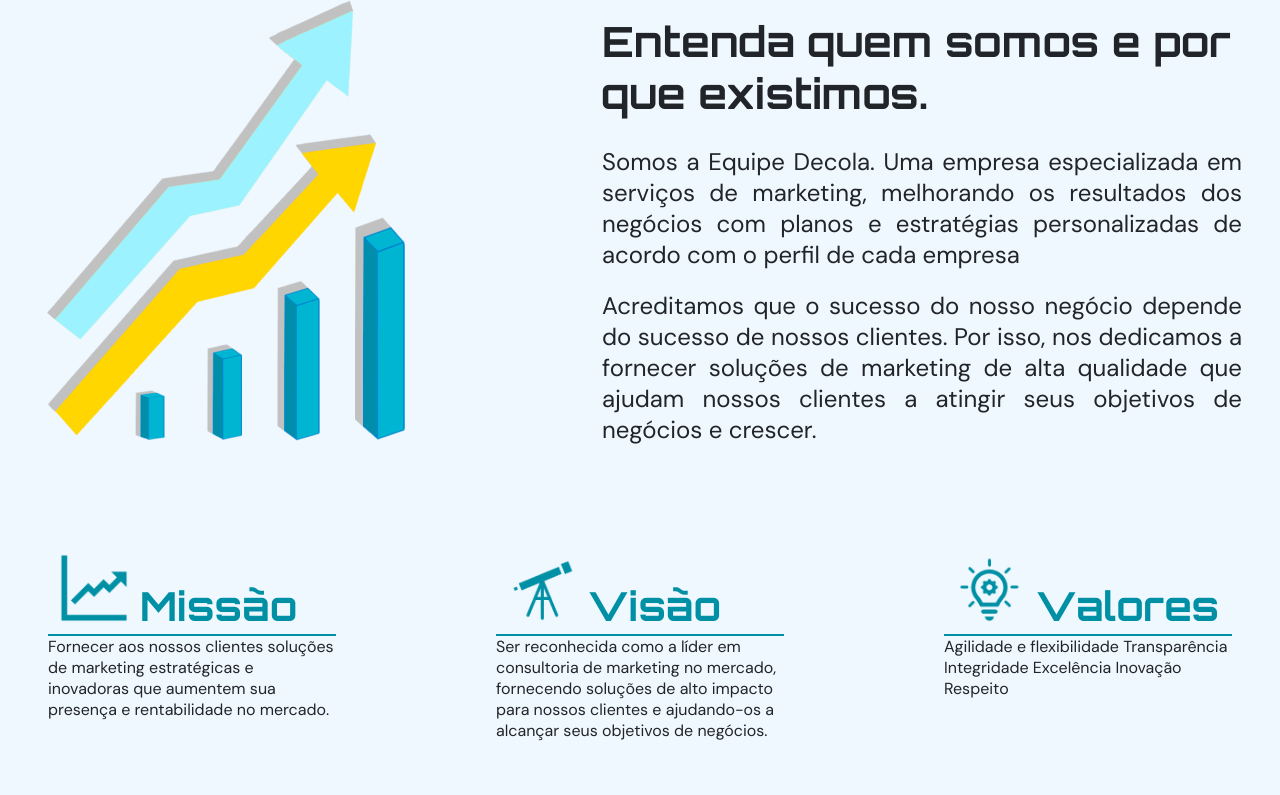
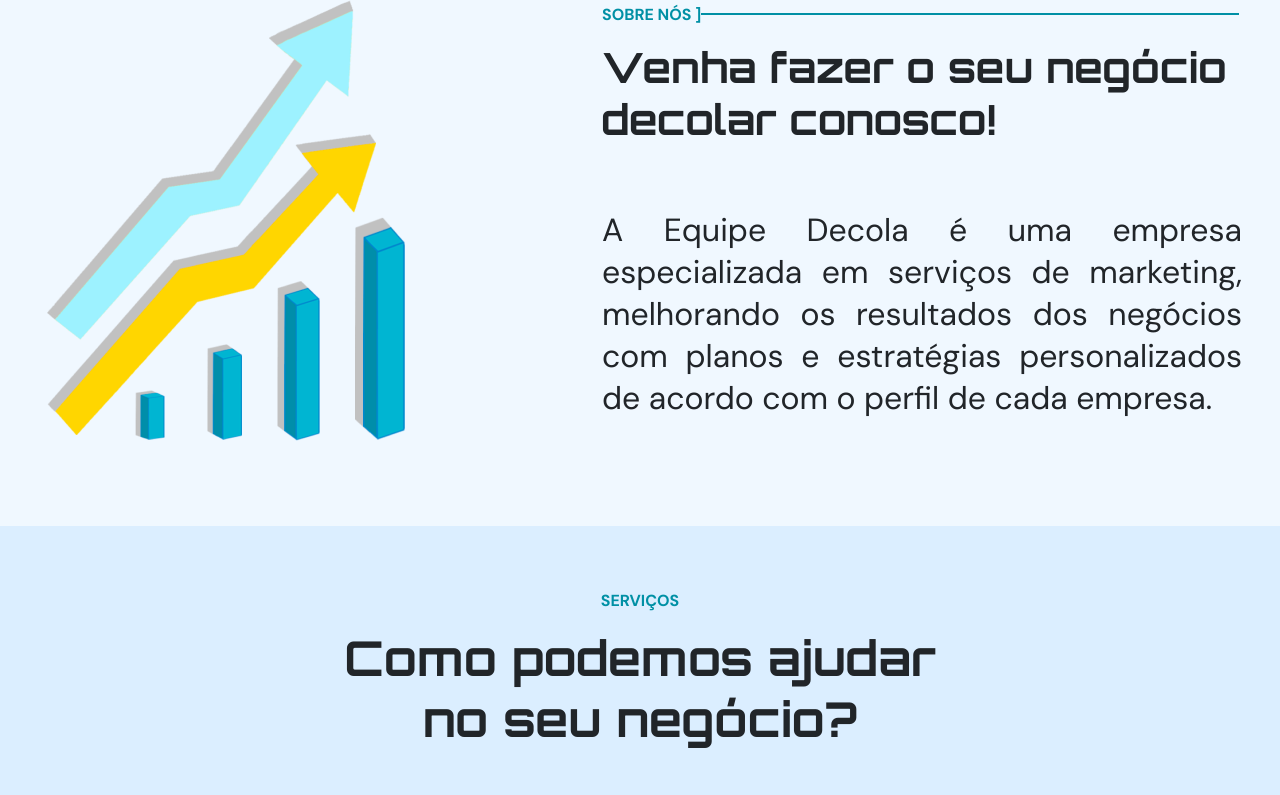
Before and after one commit to jose-pires-neto/Site-Equipe-Decola, a Next.js app: page / in a window 1280 px wide. Shown: the part 801-1596 px from the top of the page. Built offline with nearby package versions, Linux system fonts and the light colour scheme.

Commit message:
refactor(about): reestruturação da section About Us

```diff
--- a/src/components/AboutUs/about.tsx
+++ b/src/components/AboutUs/about.tsx
@@ -1,70 +1,27 @@
-import {
-  AboutSection,
-  AboutContent,
-  AboutText,
-  AboutTopcs,
-} from './aboutStyle';
+import { AboutSection, AboutContent, AboutText } from './aboutStyle';
 import Image from 'next/image';
 
 import AboutGraph from '../../assets/grafismoAbout.png';
-import missionIcon from '../../assets/icons/missaoIcon.svg';
-import valueIcon from '../../assets/icons/valueIcon.svg';
-import visionIcon from '../../assets/icons/visaoIcon.svg';
 
 export default function About() {
   return (
     <AboutSection id="about">
       <AboutContent>
-        <Image alt="about me" src={AboutGraph} />
+        <Image alt="about me" src={AboutGraph} className="imageContent" />
         <AboutText>
           <span>
             {`SOBRE NÓS ]`}
             <hr />
           </span>
-          <h2>Entenda quem somos e por que existimos.</h2>
+          <h2>Venha fazer o seu negócio decolar conosco!</h2>
+          <Image alt="about me" src={AboutGraph} className="imageText" />
           <p>
-            Somos a Equipe Decola. Uma empresa especializada em serviços de
+            A Equipe Decola é uma empresa especializada em serviços de
             marketing, melhorando os resultados dos negócios com planos e
-            estratégias personalizadas de acordo com o perfil de cada empresa
-          </p>
-          <p>
-            Acreditamos que o sucesso do nosso negócio depende do sucesso de
-            nossos clientes. Por isso, nos dedicamos a fornecer soluções de
-            marketing de alta qualidade que ajudam nossos clientes a atingir
-            seus objetivos de negócios e crescer.
+            estratégias personalizados de acordo com o perfil de cada empresa.
           </p>
         </AboutText>
       </AboutContent>
-      <AboutTopcs>
-        <div>
-          <Image src={missionIcon} alt="Ícone de gráfico de missão" />
-          <h2>Missão</h2>
-          <hr />
-          <p>
-            Fornecer aos nossos clientes soluções de marketing estratégicas e
-            inovadoras que aumentem sua presença e rentabilidade no mercado.
-          </p>
-        </div>
-        <div>
-          <Image src={visionIcon} alt="Ícone de gráfico de missão" />
-          <h2>Visão</h2>
-          <hr />
-          <p>
-            Ser reconhecida como a líder em consultoria de marketing no mercado,
-            fornecendo soluções de alto impacto para nossos clientes e
-            ajudando-os a alcançar seus objetivos de negócios.
-          </p>
-        </div>
-        <div>
-          <Image src={valueIcon} alt="Ícone de gráfico de missão" />
-          <h2>Valores</h2>
-          <hr />
-          <p>
-            Agilidade e flexibilidade Transparência Integridade Excelência
-            Inovação Respeito
-          </p>
-        </div>
-      </AboutTopcs>
     </AboutSection>
   );
 }
--- a/src/components/AboutUs/aboutStyle.ts
+++ b/src/components/AboutUs/aboutStyle.ts
@@ -16,6 +16,7 @@
   },
 
   '@laptop': {
+    gap: '5rem',
     img: {
       width: '28rem',
     },
@@ -28,14 +29,12 @@
   },
 
   '@tablet': {
-    flexDirection: 'column',
+    flexDirection: 'column-reverse',
     alignItems: 'center',
     justifyContent: 'center',
 
-    img: {
-      padding: '1rem 0',
-      width: '20rem',
-      height: 'auto',
+    '.imageContent': {
+      display: 'none',
     },
   },
 });
@@ -70,12 +69,30 @@
     fontSize: '2.6rem',
     textAlign: 'left',
     fontFamily: 'Orbitron',
-    marginBottom: '1.7rem',
+    marginBottom: '4rem',
+  },
+  '.imageText': {
+    display: 'none',
   },
   p: {
-    fontSize: '1.5rem',
+    fontSize: '2rem',
     marginBottom: '1.2rem',
     textAlign: 'justify',
+  },
+
+  '@laptop': {
+    span: {
+      hr: {
+        width: '70%',
+      },
+    },
+
+    h2: {
+      fontSize: '2.2rem',
+    },
+    p: {
+      fontSize: '1.4rem',
+    },
   },
 
   '@laptopTab': {
@@ -87,37 +104,18 @@
       fontSize: '1.2rem',
     },
   },
-});
 
-export const AboutTopcs = styled('div', {
-  display: 'flex',
-  justifyContent: 'center',
-  gap: '10rem',
-  alignItems: 'baseline',
-  paddingBottom: '6rem',
-  paddingTop: '2rem',
-
-  div: {
-    display: 'flex',
-    alignItems: 'flex-end',
-    flexWrap: 'wrap',
-    maxWidth: '18rem',
-
-    img: {
-      padding: '0',
+  '@tablet': {
+    alignItems: 'center',
+    h2: {
+      marginBottom: '1rem',
     },
 
-    h2: {
-      fontSize: '2.5rem',
-      fontFamily: 'Orbitron',
-      paddingBottom: '0.2rem',
-      color: '$brandBlue800',
-    },
-    hr: {
-      width: '100%',
-      height: '2px',
-      border: 'none',
-      backgroundColor: '$brandBlue800',
+    '.imageText': {
+      display: 'block',
+      height: 'auto',
+      width: '18rem',
+      padding: '1rem 0',
     },
   },
 });
--- a/src/components/Hero/hero.tsx
+++ b/src/components/Hero/hero.tsx
@@ -7,7 +7,6 @@
 import 'swiper/css/navigation';
 import 'swiper/css/pagination';
 
-// import carrossel1 from '../../assets/gif1.gif';
 import carrossel2 from '../../assets/carrossel2.png';
 import carrossel3 from '../../assets/carrossel3.png';
 
@@ -59,7 +58,6 @@
               <video autoPlay muted loop>
                 <source src="/video.mp4" type="video/mp4" />
               </video>
-              {/* <Image src={carrossel1} alt="" /> */}
             </SlideContent>
           </SwiperSlide>
           <SwiperSlide>
--- a/src/components/ServicesSection/servicesStyle.ts
+++ b/src/components/ServicesSection/servicesStyle.ts
@@ -70,6 +70,7 @@
   alignItems: 'flex-start',
   justifyContent: 'center',
   backgroundColor: '$white',
+  transition: 'all 0.3s ease-in-out',
   h3: {
     marginBottom: '1rem',
     fontSize: '1.3rem',
@@ -85,9 +86,8 @@
     paddingBottom: '0.3rem',
   },
   '&:hover': {
-    transition: 'all 0.3s ease-in-out',
     transform: 'scale(1.05)',
-    backgroundColor: '$brandBlue300',
+    backgroundColor: '$brandBlue200',
 
     h3: {
       color: '$brandBlueHover',
```
Also changed, not shown: src/components/Decola/decola.tsx (added, +41 -0 lines), src/components/Decola/decolaStyle.ts (added, +34 -0 lines).
